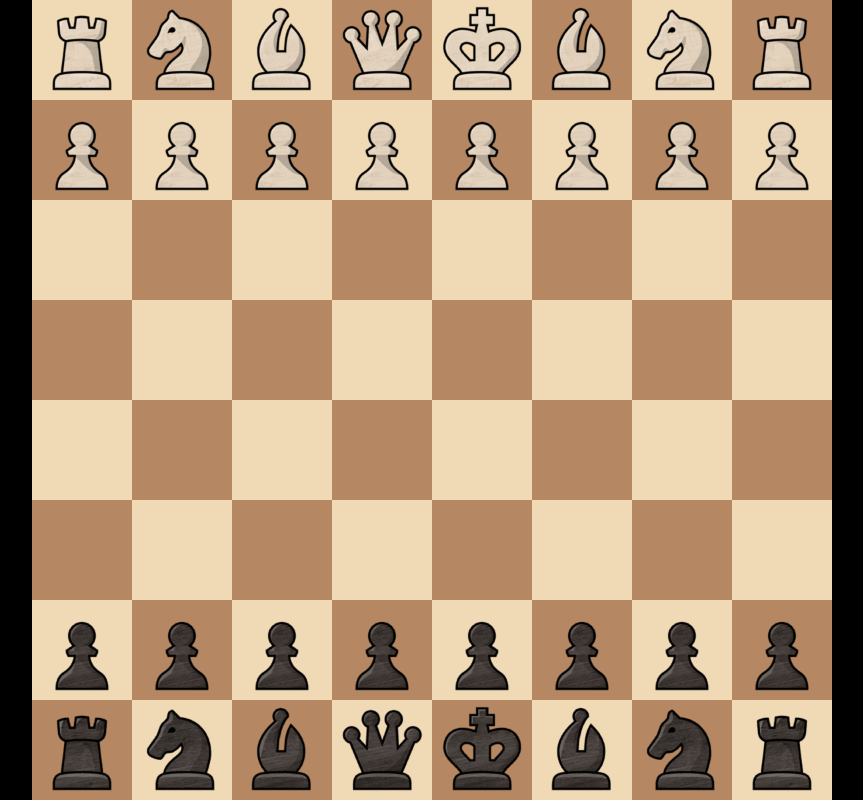
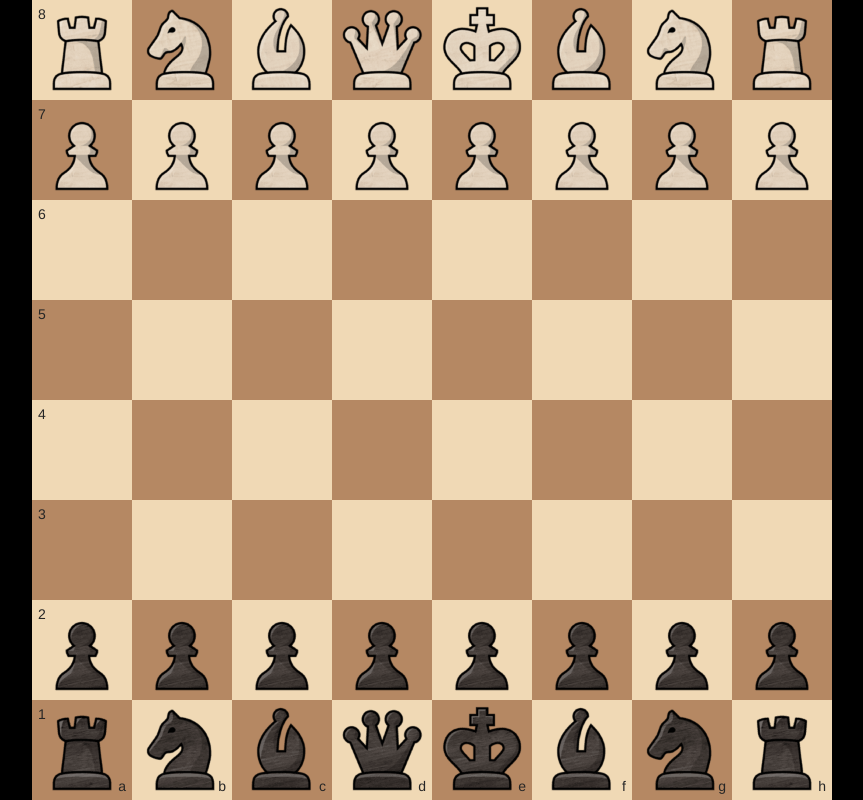
Before and after one commit to iuritorres/chess-javascript, a plain HTML site: page src/index.html in a window 1280 px wide. Shown: the whole page, without its empty margins (208-1071 px from the left). Drawn offline with Linux system fonts and the light colour scheme.

Commit message:
feat: add line and column indexers

```diff
--- a/src/utils/buildChessboard.js
+++ b/src/functions/buildChessboard.js
@@ -11,16 +11,31 @@ export const buildChessboard = () => {
 
   boardMatrix.forEach((row, rowIndex) => {
     row.forEach((_, columnIndex) => {
-      const square = document.createElement("div");
-
       const isWhiteSquare = (rowIndex + columnIndex) % 2 === 0;
       const squareColor = isWhiteSquare
         ? Color[PieceColor.WHITE]
         : Color[PieceColor.BLACK];
 
+      const square = document.createElement("div");
+      square.id = COLUMNS[columnIndex].concat(BOARD_SIZE - rowIndex);
       square.classList.add("square");
       square.style.backgroundColor = squareColor;
-      square.id = COLUMNS[columnIndex].concat(BOARD_SIZE - rowIndex);
+
+      if (columnIndex === 0) {
+        const squareIndexer = document.createElement("span");
+        squareIndexer.innerText = BOARD_SIZE - rowIndex;
+        squareIndexer.classList.add("line-indexer");
+
+        square.appendChild(squareIndexer);
+      }
+
+      if (rowIndex === 7) {
+        const squareIndexer = document.createElement("span");
+        squareIndexer.innerText = COLUMNS[columnIndex].toLocaleLowerCase();
+        squareIndexer.classList.add("column-indexer");
+
+        square.appendChild(squareIndexer);
+      }
 
       chessboard.appendChild(square);
     });
--- a/src/index.js
+++ b/src/index.js
@@ -1,4 +1,4 @@
-import { buildChessboard } from "./utils/buildChessboard.js";
+import { buildChessboard } from "./functions/buildChessboard.js";
 
 buildChessboard();
 
--- a/src/styles.css
+++ b/src/styles.css
@@ -29,6 +29,22 @@ body {
   display: flex;
   justify-content: center;
   align-items: center;
+  position: relative;
+  font-size: 14px;
+  font-family: Helvetica, sans-serif;
+  color: #262626;
+}
+
+.square > .line-indexer {
+  position: absolute;
+  top: 6px;
+  left: 6px;
+}
+
+.square > .column-indexer {
+  position: absolute;
+  bottom: 6px;
+  right: 6px;
 }
 
 .piece {
```
Also changed, not shown: src/functions/organizePieces.js (renamed from src/utils/organizePieces.js).
